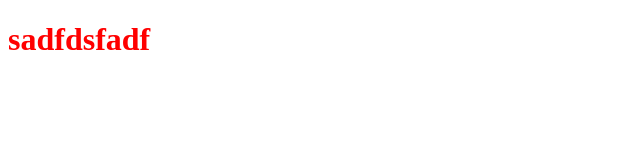
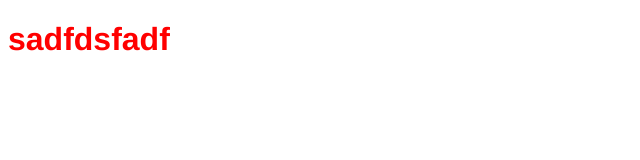
Before and after one commit to tano-volta/tano-volta.github.io, a plain HTML site: page index.html in a window 1280 px wide. Shown: the whole page, without its empty margins (0-640 px from the left). Drawn offline with Linux system fonts and the light colour scheme.

Commit message:
fresh start

```diff
--- a/index.html
+++ b/index.html
@@ -5,6 +5,11 @@
     <meta charset="UTF-8">
     <meta name="viewport" content="width=device-width, initial-scale=1">
     <link rel="stylesheet" href="style.css">
+
+    <style>
+      body,h1,h2,h3,h4,h5,h6 {font-family: "Helvetica";}
+    </style>
+
   </head>
 
   <body>
```
